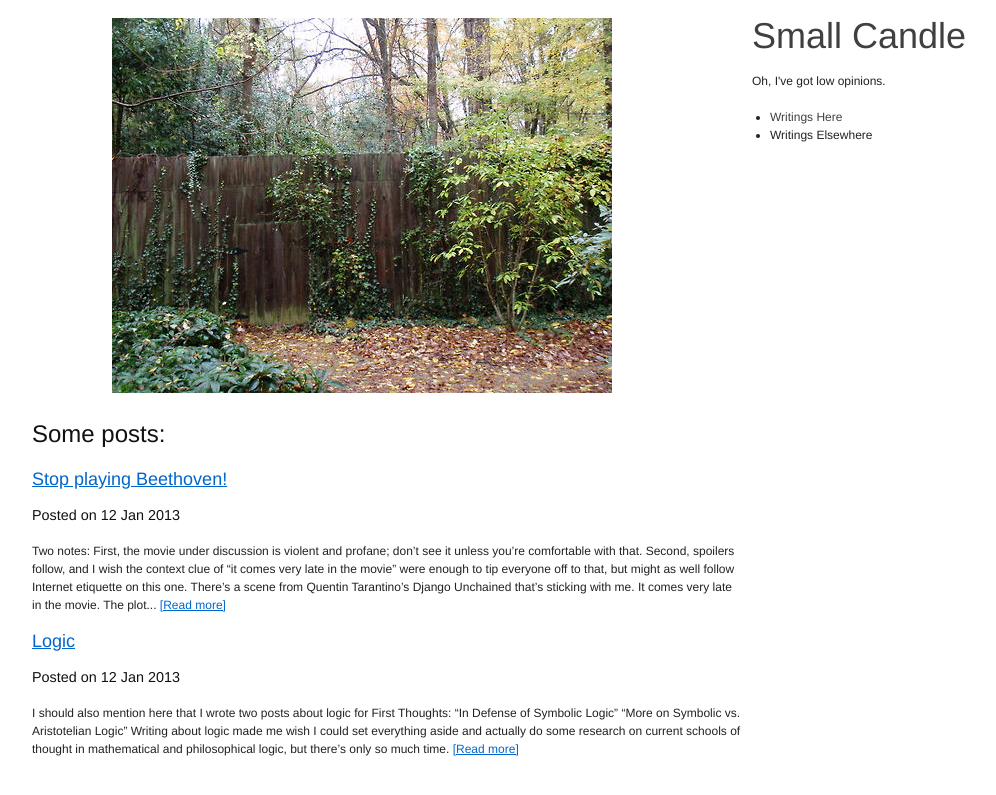
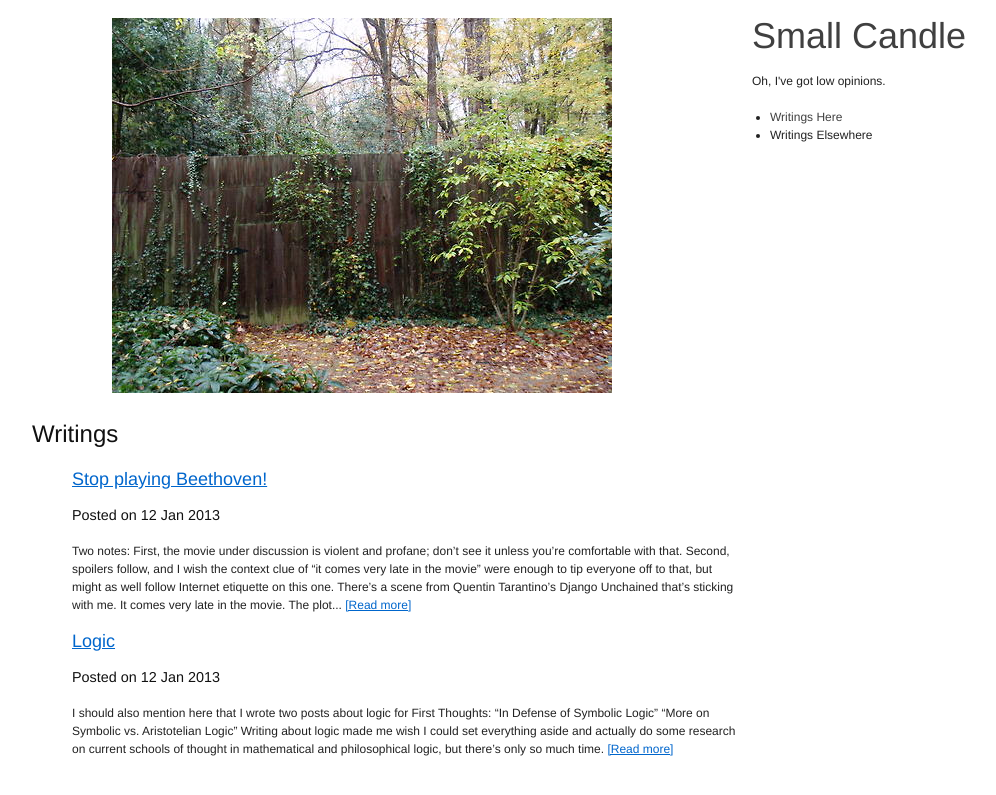
Before and after one commit to williamrandolph/williamrandolph.github.com, a Jekyll site: the page built from index.html, in a window 1280 px wide. Shown: the top 795 px of the page, without its empty margins (133-1129 px from the left). Built offline with Jekyll 4.4.1, drawn with Linux system fonts in a browser that asks for light colours; Markdown is read by kramdown in place of the engine named in the settings.

Commit message:
Fixing up post listing

```diff
--- a/index.html
+++ b/index.html
@@ -1,13 +1,15 @@
 ---
 layout: default
-title: William Writes 2.0
+title: Small Candle
 description: GitHub Blog
 ---
 <img class="prepend-top append-bottom prepend-2" src="images/fencedoor.jpg" alt="fence in the woods"/>
 
-<h2>Some posts:</h2>
+<h2>Writings</h2>
 
+<div class="prepend-1">
 {% assign posts = site.posts %}
 {% assign listing_limit = 3 %}
 {% assign summary_words = 75 %}
 {% include post-listing.html %}
+</div>
```
